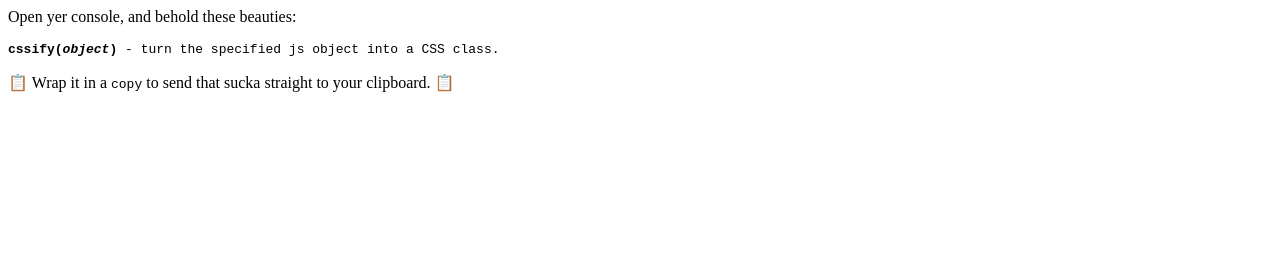
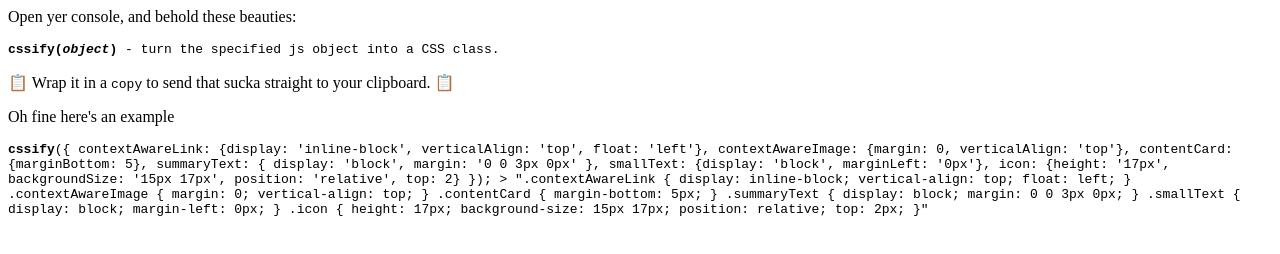
Before and after one commit to rissole/css-syntaxify, a plain HTML site: page index.htm in a window 1280 px wide. Drawn offline with Linux system fonts and the light colour scheme.

Commit message:
Update index.htm

```diff
--- a/index.htm
+++ b/index.htm
@@ -10,5 +10,52 @@
 <code><strong>cssify(<em>object</em>)</strong> - turn the specified js object into a CSS class.</code>
 
 <p>📋 Wrap it in a <code>copy</code> to send that sucka straight to your clipboard. 📋</p>
+
+<p>Oh fine here's an example</p>
+<code><strong>cssify</strong>({
+    contextAwareLink: {display: 'inline-block', verticalAlign: 'top', float: 'left'},
+    contextAwareImage: {margin: 0, verticalAlign: 'top'},
+    contentCard: {marginBottom: 5},
+    summaryText: {
+        display: 'block',
+        margin: '0 0 3px 0px'
+    },
+    smallText: {display: 'block', marginLeft: '0px'},
+    icon: {height: '17px', backgroundSize: '15px 17px', position: 'relative', top: 2}
+});
+
+> ".contextAwareLink {
+    display: inline-block;
+    vertical-align: top;
+    float: left;
+}
+
+.contextAwareImage {
+    margin: 0;
+    vertical-align: top;
+}
+
+.contentCard {
+    margin-bottom: 5px;
+}
+
+.summaryText {
+    display: block;
+    margin: 0 0 3px 0px;
+}
+
+.smallText {
+    display: block;
+    margin-left: 0px;
+}
+
+.icon {
+    height: 17px;
+    background-size: 15px 17px;
+    position: relative;
+    top: 2px;
+}"
+</code>
+
 </body>
 </html>
```
